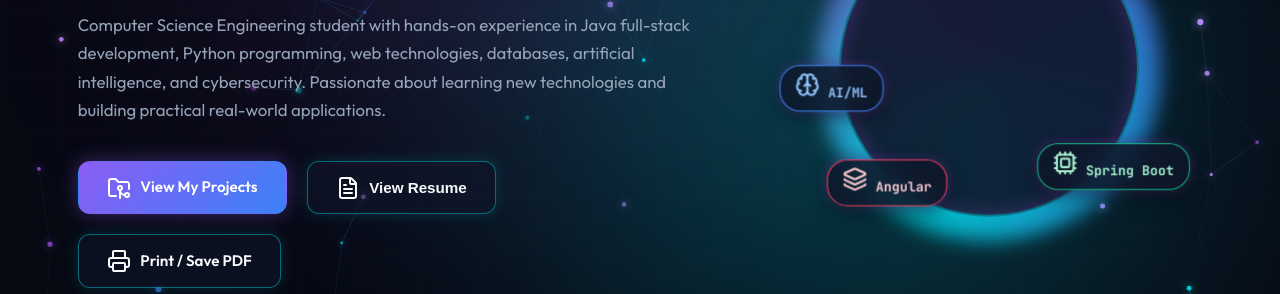
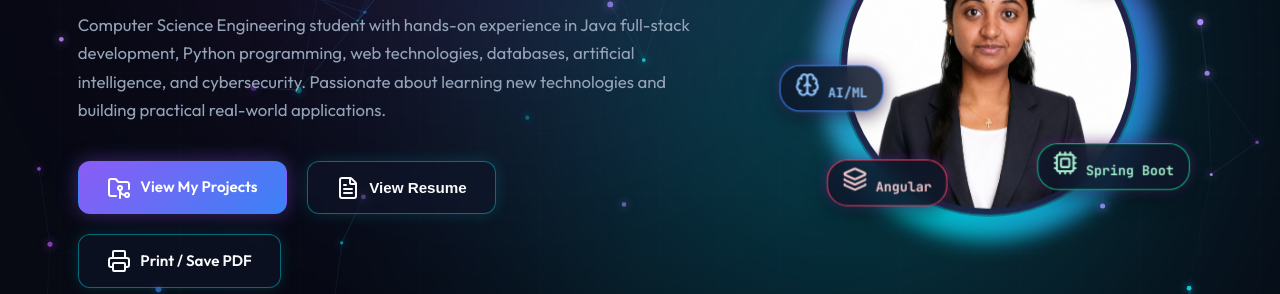
Before and after one commit to bouyashreeraja-png/Bouyashree_portfolio, a plain HTML site: page index.html in a window 1280 px wide. Shown: the part 347-641 px from the top of the page. Drawn offline with nearby package versions, Linux system fonts and the light colour scheme.

Commit message:
Fix profile image

```diff
--- a/index.html
+++ b/index.html
@@ -126,7 +126,7 @@
             <div class="profile-frame-wrapper">
 
               <div class="profile-img-container">
-                <img src="assets/profile.jpg" alt="Bouyashree R - Profile Photo" id="hero-profile-img">
+                <img src="assets/profile.jpeg" alt="Bouyashree R - Profile Photo" id="hero-profile-img">
               </div>
 
               <!-- Floating Tech Labels -->
```
